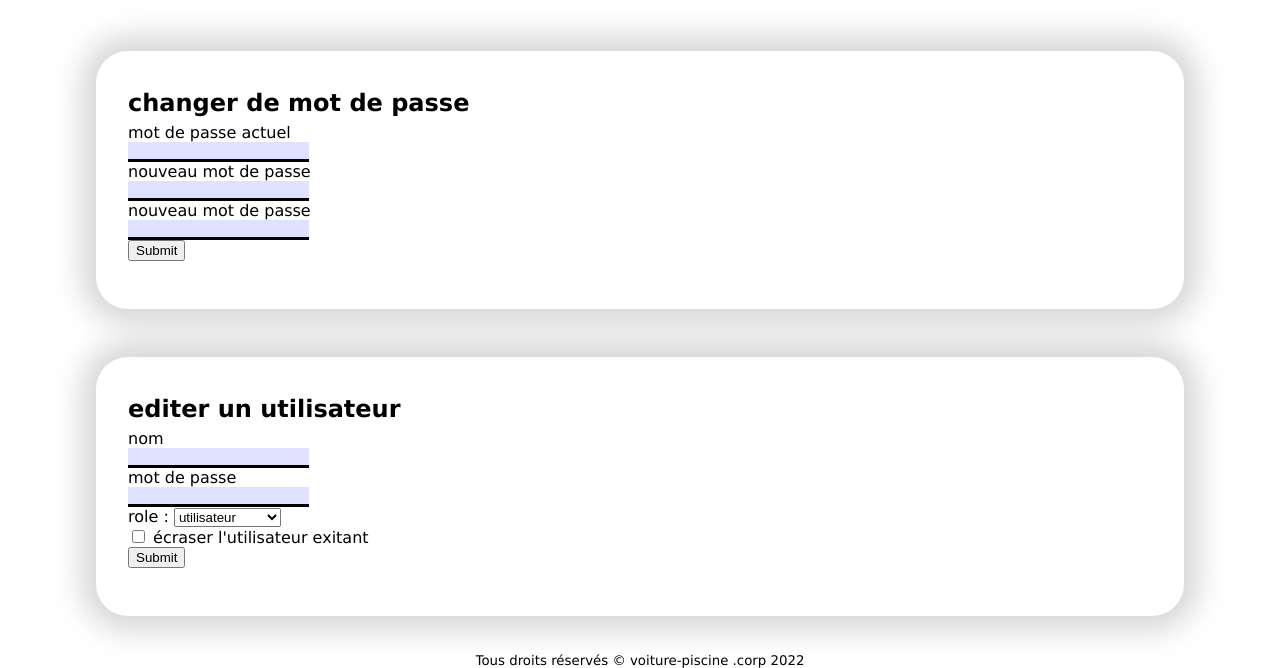
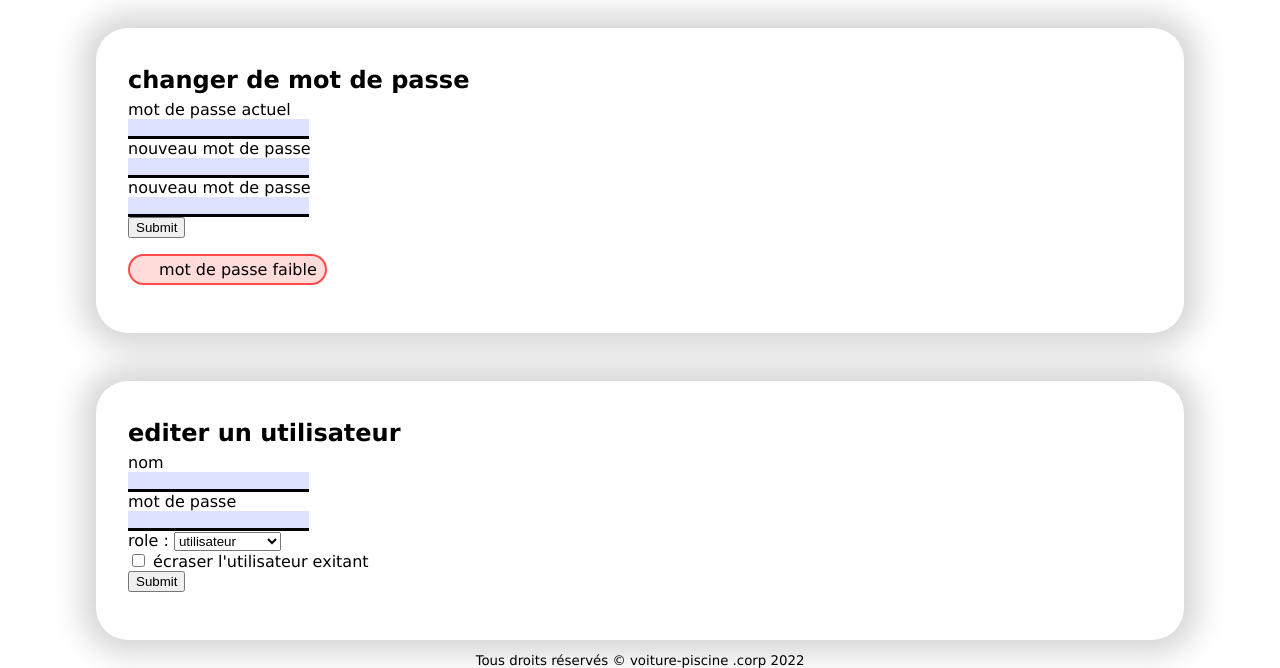
Before and after one commit to orkeilius/voiture-piscine, a PHP site: page /option.php?error=badPassword in a window 1280 px wide. Shown: the part 132-800 px from the top of the page. Run offline with PHP 8.4, Linux system fonts and the light colour scheme; the visitor is signed in with stand-in values (Sample User, id 1).

Commit message:
add error message for weak password

```diff
--- a/site dynamique/option.php
+++ b/site dynamique/option.php
@@ -26,6 +26,13 @@ include("module/checkPassword.php") ?>
                     <label for="new2">nouveau mot de passe</label><br />
                     <input type="password" name="new2" required><br />
                     <input type="submit">
+                    <?php
+                    if ($_GET["error"] == "badPassword") { ?>
+                        <div class="errorItem">
+                            <p><object data="media/error.svg" class="icon like" type="image/svg+xml"></object>
+                                mot de passe faible</p>
+                        </div>
+                    <?php } ?>
                     <?php
                     if ($_GET["error"] == "password") { ?>
                         <div class="errorItem">
```
